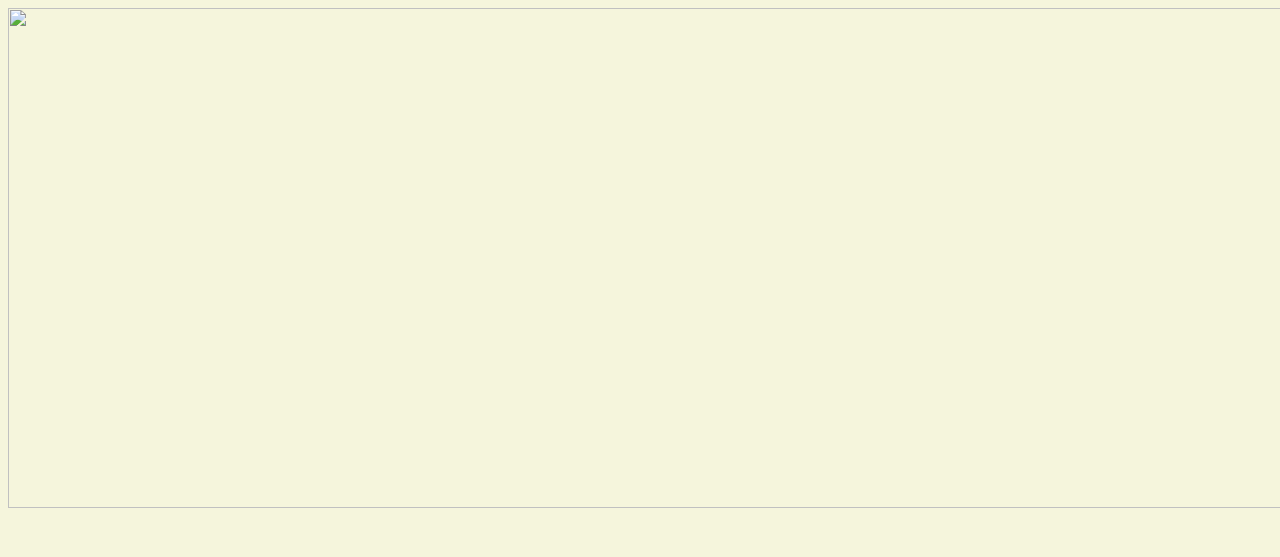
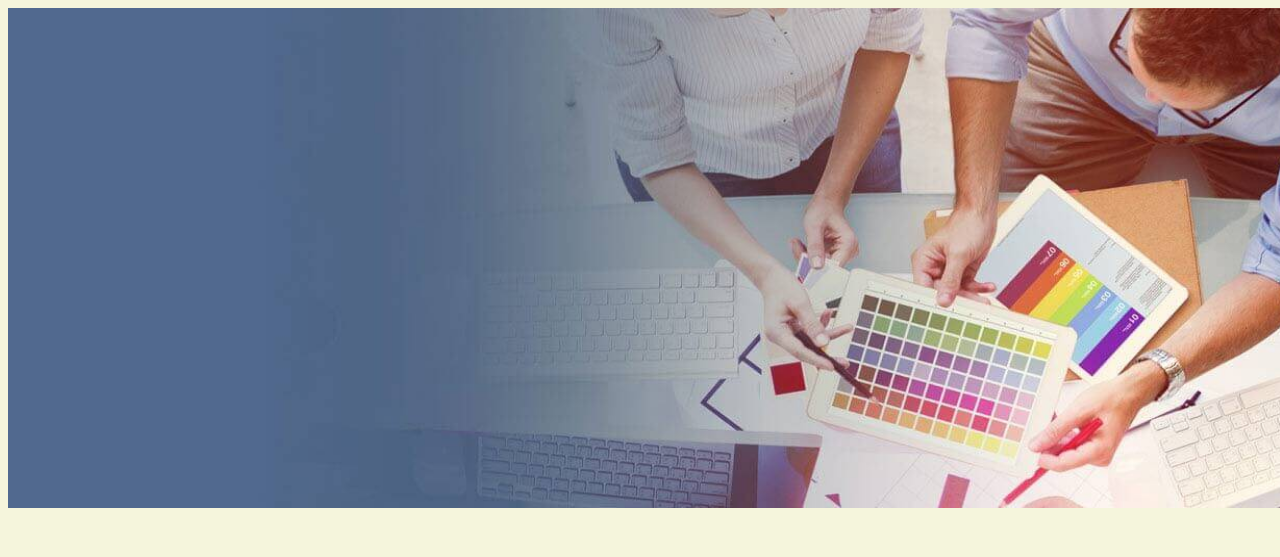
Before and after one commit to mightyankur09/mightyankur09.github.io, a plain HTML site: page index.html in a window 1280 px wide. Shown: the top 557 px of the page. Drawn offline with Linux system fonts and the light colour scheme; files whose address does not match are found by name.

Commit message:
Update index.html

```diff
--- a/index.html
+++ b/index.html
@@ -14,7 +14,7 @@
   </header>
 
   <body>
-    <img src="banner.jpg" width = "1500" height="500">
+    <img src="images/banner.jpg" width = "1500" height="500">
     <h1>Ankur Maiti's Portal</h1>
     <h2>About Me</h2>
     <p1>I am Ankur Maiti , currently pursuing Btech on Computer Science and engineering </p1>
```
